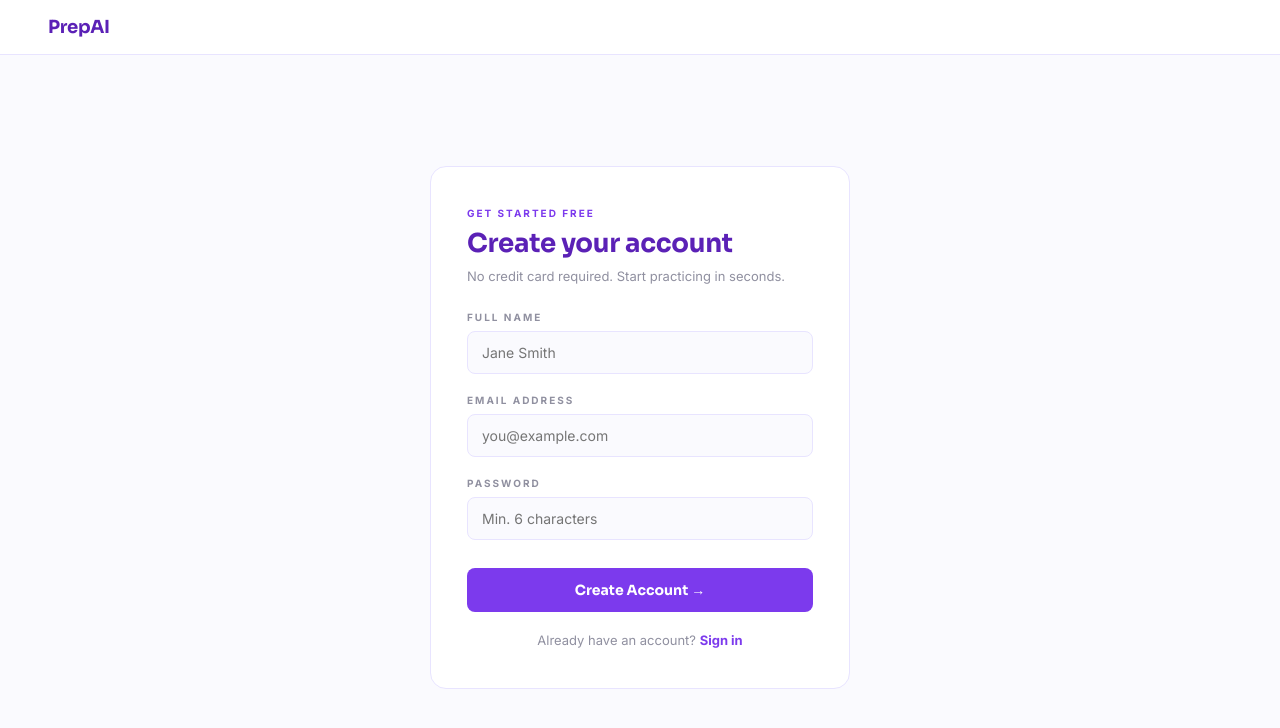
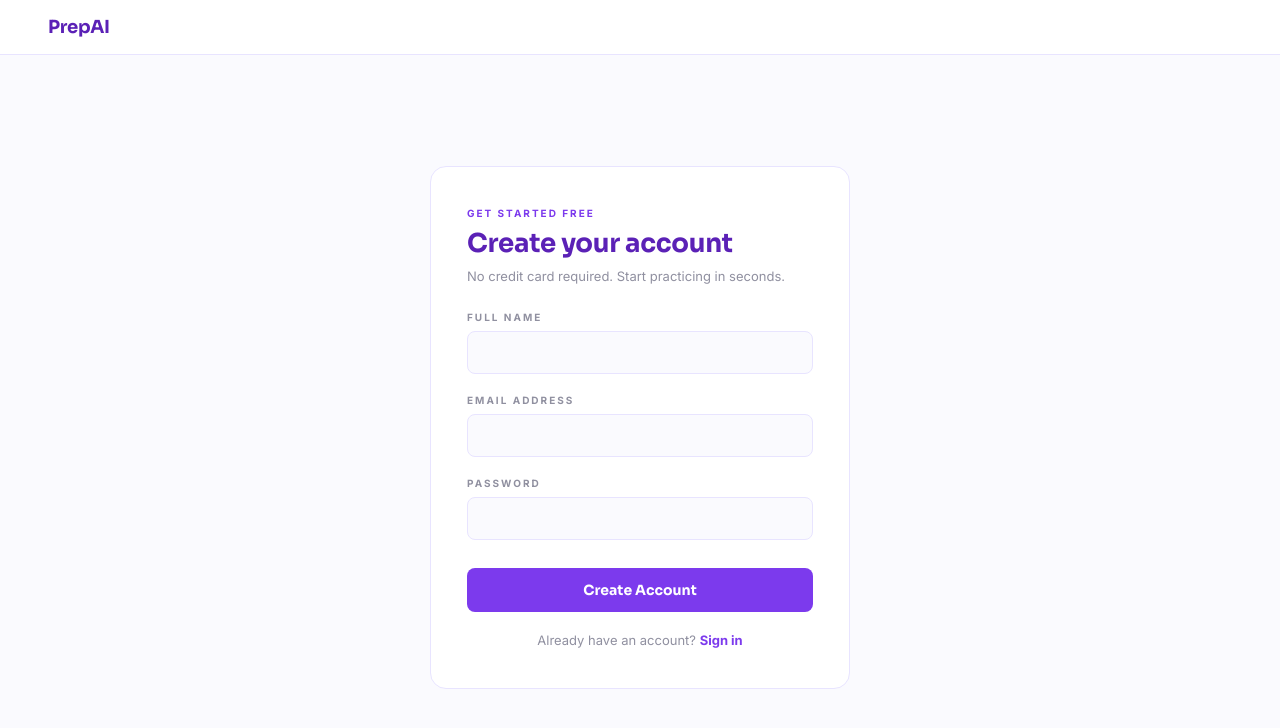
Before and after one commit to budagalavamshi28-cpu/ai-interview-platform, a React (Vite) app in the folder client/: page /register in a window 1280 px wide. Shown: the top 728 px of the page. Built offline with nearby package versions, Linux system fonts and the light colour scheme.

Commit message:
changed details

```diff
--- a/client/src/pages/Landing.jsx
+++ b/client/src/pages/Landing.jsx
@@ -42,7 +42,7 @@ export default function Landing() {
         <span style={s.logo}>PrepAI</span>
         <div style={s.navLinks}>
           <button style={s.navGhost} onClick={() => navigate('/login')}>Sign In</button>
-          <button style={s.navBtn} onClick={() => navigate('/register')}>Get Started Free →</button>
+          <button style={s.navBtn} onClick={() => navigate('/register')}>Get Started Free </button>
         </div>
       </nav>
 
@@ -60,7 +60,7 @@ export default function Landing() {
         </p>
         <div style={s.heroBtns}>
           <button style={s.primaryBtn} onClick={() => navigate('/register')}>
-            Start Practicing Free →
+            Start Practicing Free
           </button>
           <button style={s.outlineBtn} onClick={() => navigate('/login')}>
             Sign In
@@ -133,7 +133,7 @@ export default function Landing() {
           <h2 style={s.ctaHeading}>Stop cramming. Start practicing.</h2>
           <p style={s.ctaSub}>Join PrepAI and walk into your next interview with real confidence.</p>
           <button style={s.ctaBtn} onClick={() => navigate('/register')}>
-            Create Free Account →
+            Create Free Account
           </button>
         </div>
       </section>
@@ -141,7 +141,7 @@ export default function Landing() {
       {/* FOOTER */}
       <footer style={s.footer}>
         <span style={s.footerLogo}>PrepAI</span>
-        <p style={s.footerText}>Built with React, Node.js, Groq AI · © 2025</p>
+        <p style={s.footerText}>Built with React, Node.js, Groq AI · © 2026</p>
         <div style={s.footerLinks}>
           <button style={s.footerLink} onClick={() => navigate('/login')}>Sign In</button>
           <button style={s.footerLink} onClick={() => navigate('/register')}>Register</button>
--- a/client/src/pages/Login.jsx
+++ b/client/src/pages/Login.jsx
@@ -59,7 +59,7 @@ export default function Login() {
           />
 
           <button style={{...s.primaryBtn, opacity: loading ? 0.55 : 1}} onClick={handleLogin} disabled={loading}>
-            {loading ? 'Signing in...' : 'Sign In →'}
+            {loading ? 'Signing in...' : 'Sign In'}
           </button>
 
           <p style={s.footerText}>
--- a/client/src/pages/Register.jsx
+++ b/client/src/pages/Register.jsx
@@ -48,27 +48,27 @@ export default function Register() {
 
           <label style={s.label}>Full name</label>
           <input
-            style={s.input} type="text" placeholder="Jane Smith"
+            style={s.input} type="text" placeholder=""
             value={name} onChange={e => setName(e.target.value)}
             onKeyDown={e => e.key === 'Enter' && handleRegister()}
           />
 
           <label style={{...s.label, marginTop: '16px'}}>Email address</label>
           <input
-            style={s.input} type="email" placeholder="you@example.com"
+            style={s.input} type="email" placeholder=""
             value={email} onChange={e => setEmail(e.target.value)}
             onKeyDown={e => e.key === 'Enter' && handleRegister()}
           />
 
           <label style={{...s.label, marginTop: '16px'}}>Password</label>
           <input
-            style={s.input} type="password" placeholder="Min. 6 characters"
+            style={s.input} type="password" placeholder=""
             value={password} onChange={e => setPassword(e.target.value)}
             onKeyDown={e => e.key === 'Enter' && handleRegister()}
           />
 
           <button style={{...s.primaryBtn, opacity: loading ? 0.55 : 1}} onClick={handleRegister} disabled={loading}>
-            {loading ? 'Creating account...' : 'Create Account →'}
+            {loading ? 'Creating account...' : 'Create Account'}
           </button>
 
           <p style={s.footerText}>
```
